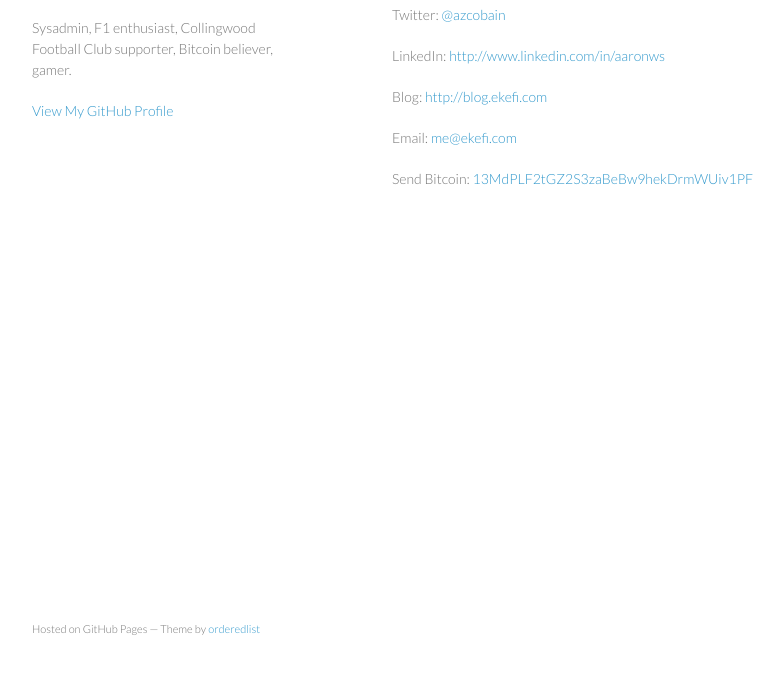
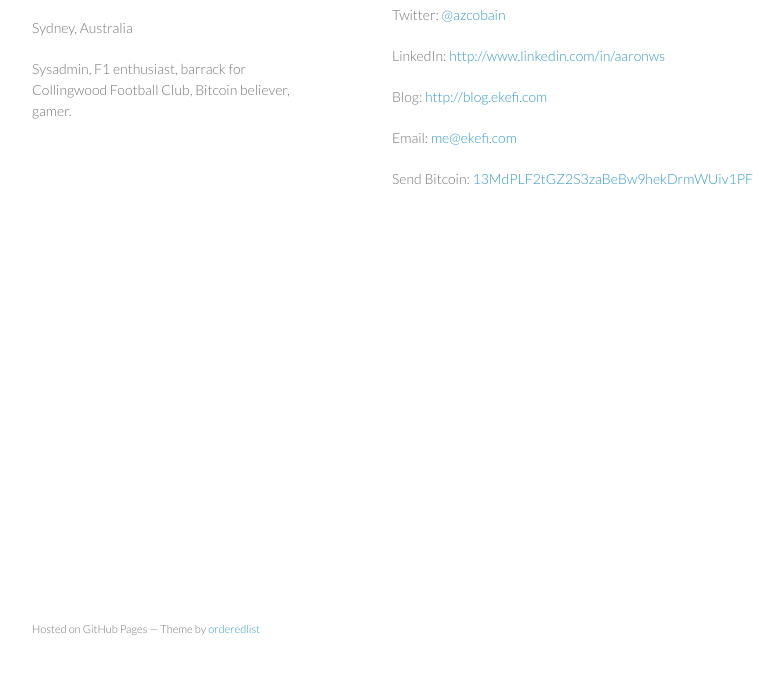
Before and after one commit to a-dot-sys/azcobain.github.io, a plain HTML site: page index.html in a window 1280 px wide. Shown: the part 92-766 px from the top of the page, without its empty margins (178-961 px from the left). Drawn offline with Linux system fonts and the light colour scheme.

Commit message:
Update title and bio

```diff
--- a/index.html
+++ b/index.html
@@ -3,7 +3,7 @@
   <head>
     <meta charset="utf-8">
     <meta http-equiv="X-UA-Compatible" content="chrome=1">
-    <title>Aaron Smith by azcobain</title>
+    <title>Aaron Smith</title>
 
     <link rel="stylesheet" href="stylesheets/styles.css">
     <link rel="stylesheet" href="stylesheets/pygment_trac.css">
@@ -16,10 +16,10 @@
     <div class="wrapper">
       <header>
         <h1>Aaron Smith</h1>
-        <p>Sysadmin, F1 enthusiast, Collingwood Football Club supporter, Bitcoin believer, gamer.</p>
+        <p>Sydney, Australia</p>
 
+        <p>Sysadmin, F1 enthusiast, barrack for Collingwood Football Club, Bitcoin believer, gamer.</p>
 
-        <p class="view"><a href="https://github.com/azcobain">View My GitHub Profile</a></p>
 
       </header>
       <section>
```
